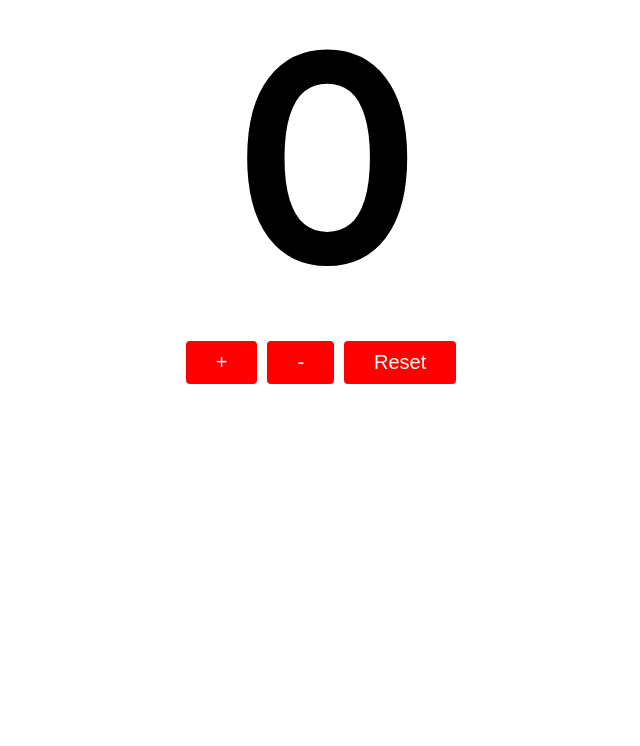
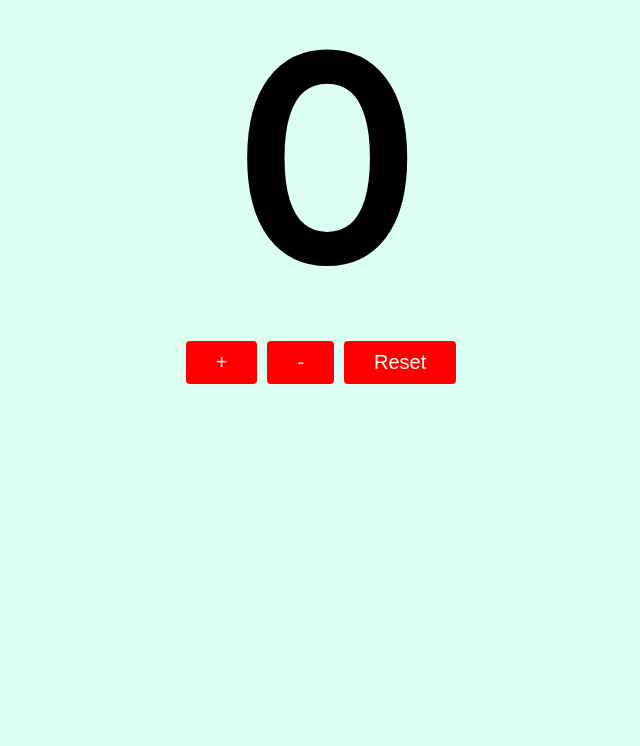
Before and after one commit to ngalvin93/counter-db, a website: page public/index.html in a window 1280 px wide. Shown: the part 54-800 px from the top of the page, without its empty margins (319-959 px from the left). Drawn offline with nearby package versions, Linux system fonts and the light colour scheme.

Commit message:
background color

```diff
--- a/public/style.css
+++ b/public/style.css
@@ -6,6 +6,7 @@ body {
     display: flex;
     align-content: center;
     justify-content: center;
+    background: rgb(221, 255, 241);
 }
 
 h1, h2{
```
